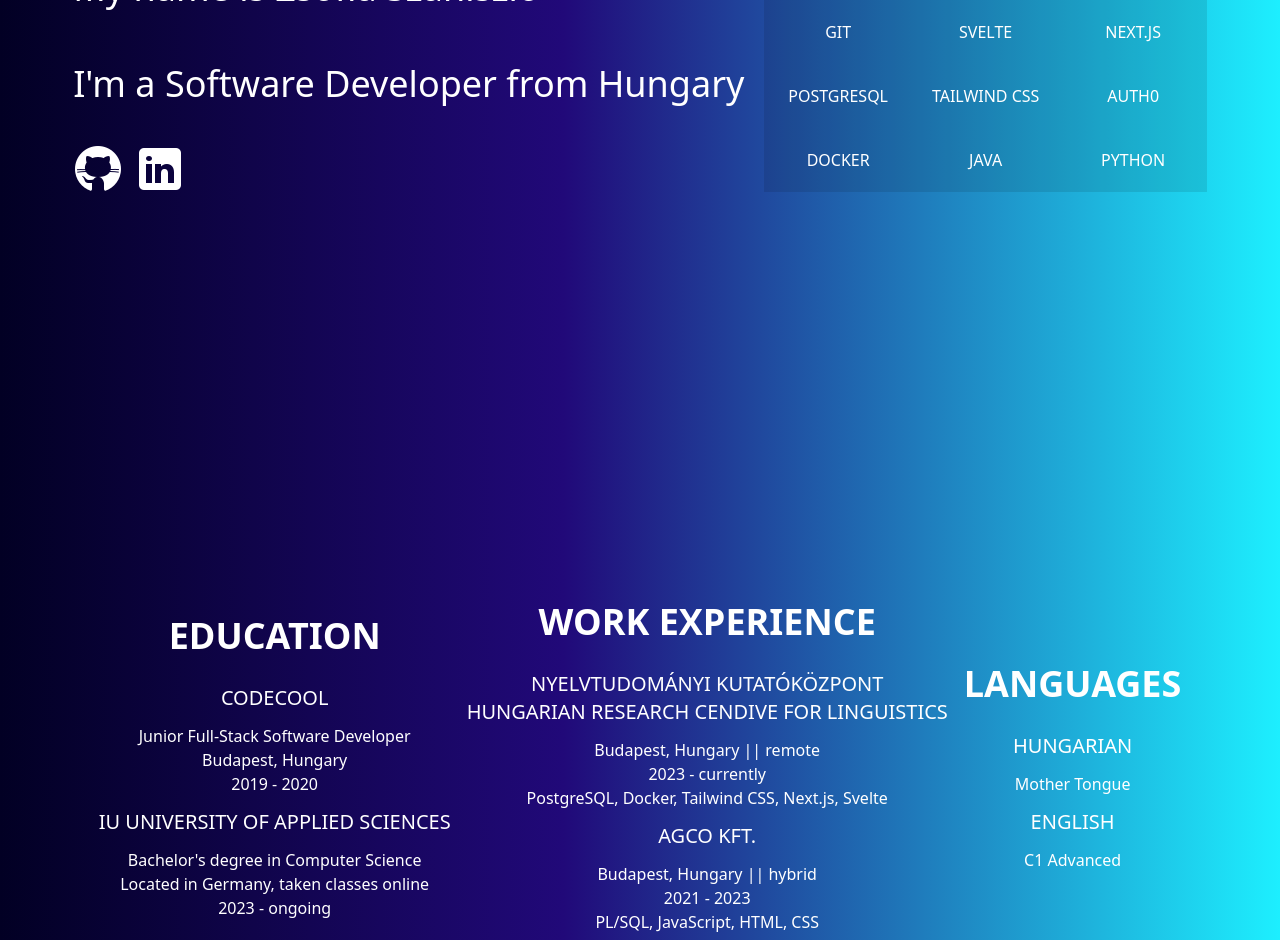
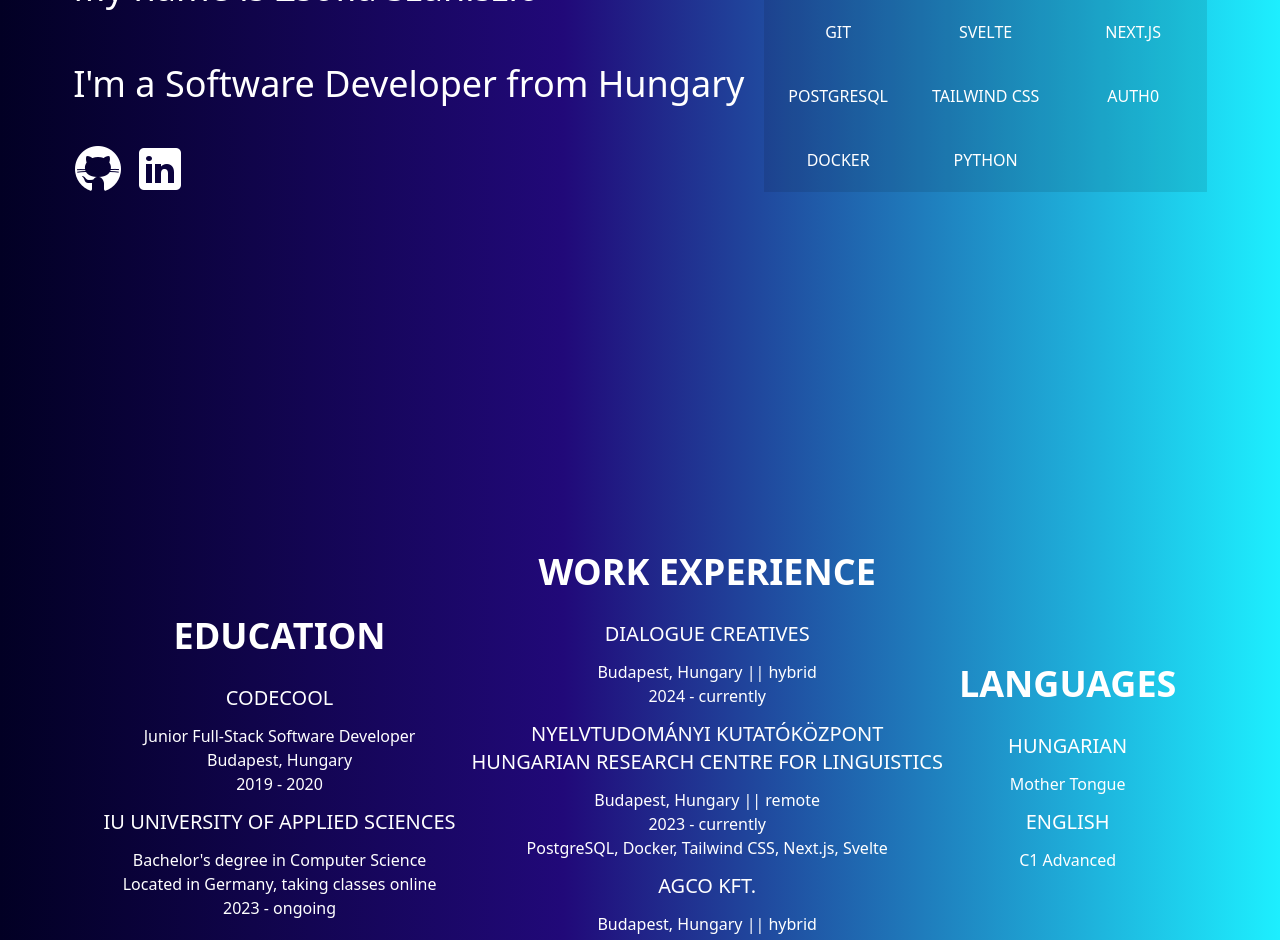
Before and after one commit to SophieH07/portfolio, a React (Vite) app: page / in a window 1280 px wide. Shown: the part 360-1300 px from the top of the page. Built offline with nearby package versions, Linux system fonts and the light colour scheme; no server answers; what tailwindcss-animated would draw is missing.

Commit message:
add new job

```diff
--- a/src/component/About.jsx
+++ b/src/component/About.jsx
@@ -19,7 +19,7 @@ const About = () => {
             IU University of Applied Sciences
           </p>
           <p>Bachelor's degree in Computer Science</p>
-          <p>Located in Germany, taken classes online</p>
+          <p>Located in Germany, taking classes online</p>
           <p>2023 - ongoing</p>
         </div>
       </div>
@@ -29,9 +29,17 @@ const About = () => {
         </div>
         <div>
           <p className="uppercase font-medium text-xl py-3">
+            Dialogue Creatives
+          </p>
+          <p>Budapest, Hungary || hybrid</p>
+          <p>2024 - currently</p>
+          <p></p>
+        </div>
+        <div>
+          <p className="uppercase font-medium text-xl py-3">
             Nyelvtudományi Kutatóközpont
             <br />
-            Hungarian Research Cendive for Linguistics
+            Hungarian Research Centre for Linguistics
           </p>
           <p>Budapest, Hungary || remote</p>
           <p>2023 - currently</p>
--- a/src/component/Home.jsx
+++ b/src/component/Home.jsx
@@ -57,10 +57,6 @@ const Home = () => {
     },
     {
       id: 14,
-      skill: "Java",
-    },
-    {
-      id: 15,
       skill: "Python",
     },
   ];
```
